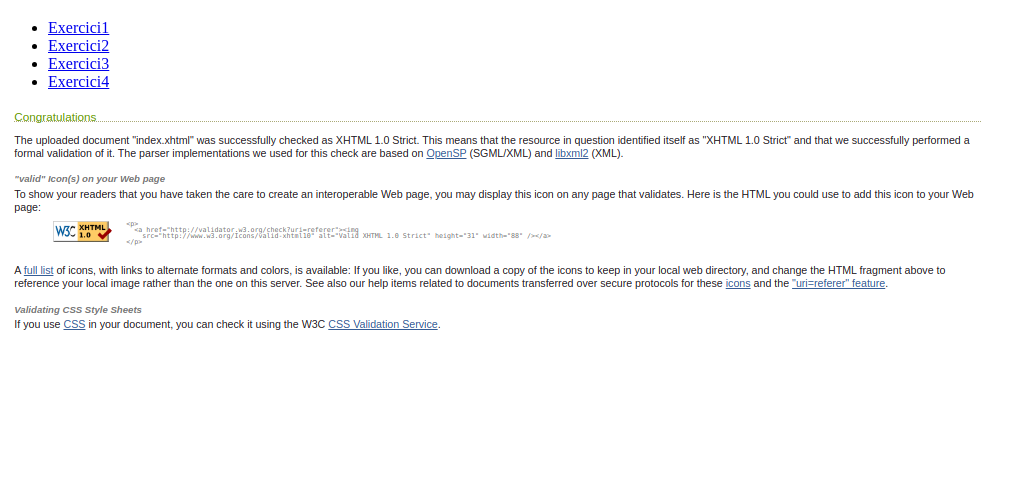
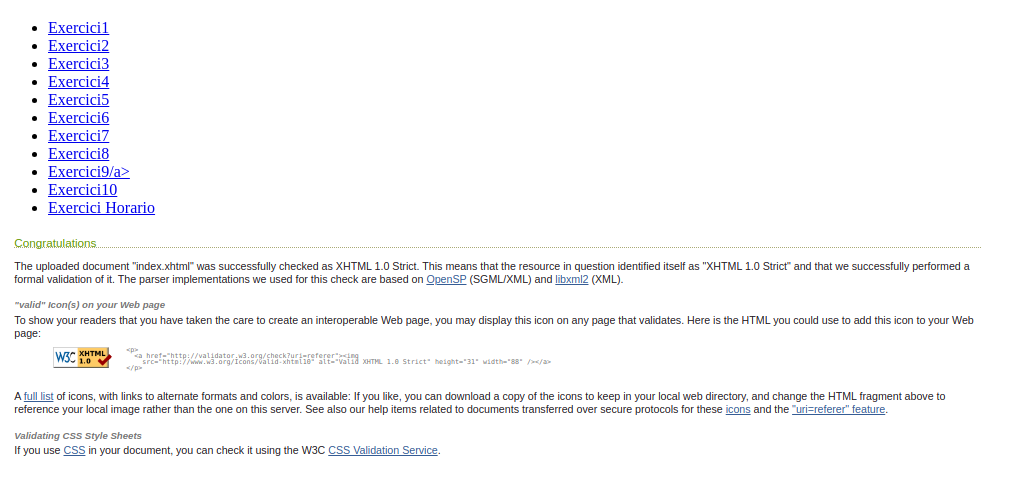
Before and after one commit to Adrianaguilar/m08uf5, a plain HTML site: page index.html in a window 1280 px wide. Shown: the part 61-556 px from the top of the page, without its empty margins (0-1029 px from the left). Drawn offline with Linux system fonts and the light colour scheme.

Commit message:
treceavo commit

```diff
--- a/index.html
+++ b/index.html
@@ -19,6 +19,13 @@
             <li><a href= "paginas web/exercici2_aboutme.xhtml">Exercici2</a></li>
             <li><a href= "paginas web/exercici3.xhtml">Exercici3</a></li>
             <li><a href= "paginas web/exercici4.xhtml">Exercici4</a></li>
+            <li><a href= "paginas web/exercici5.xhtml">Exercici5</a></li>
+            <li><a href= "paginas web/exercici6.xhtml">Exercici6</a></li>
+            <li><a href= "paginas web/exercici7_links_interessant.xhtml">Exercici7</a></li>
+            <li><a href= "paginas web/exercici8_definicions.xhtml">Exercici8</a></li>
+            <li><a href= "paginas web/exercici9.xhtml">Exercici9/a></li>
+                <li><a href= "paginas web/exercici10.xhtml">Exercici10</a></li>
+                <li><a href= "paginas web/Horario clase.xhtml">Exercici Horario</a></li>
         </ul>
         <img src="imagenes/5.png" alt="Foto de validación"/>
 
```
